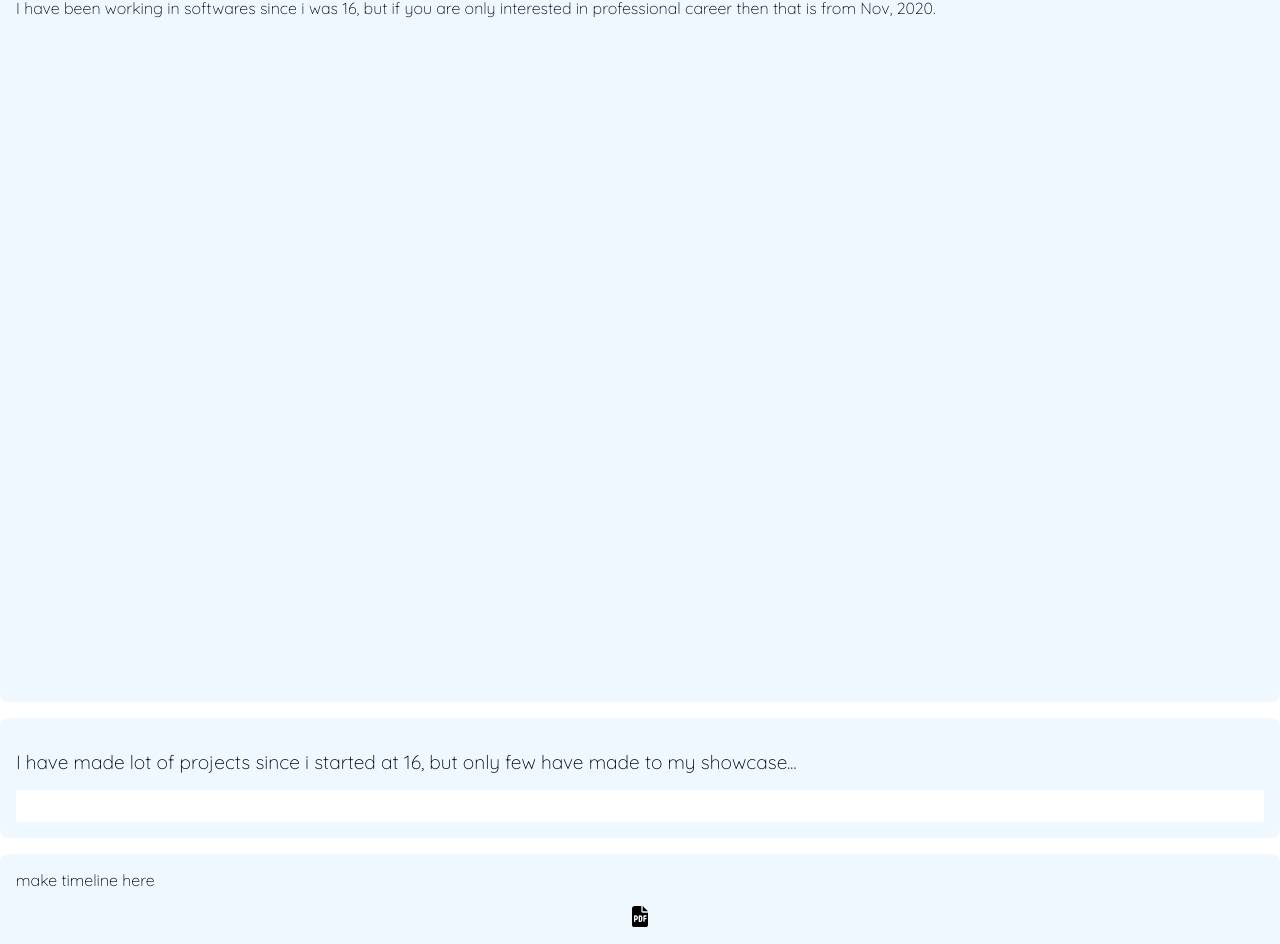
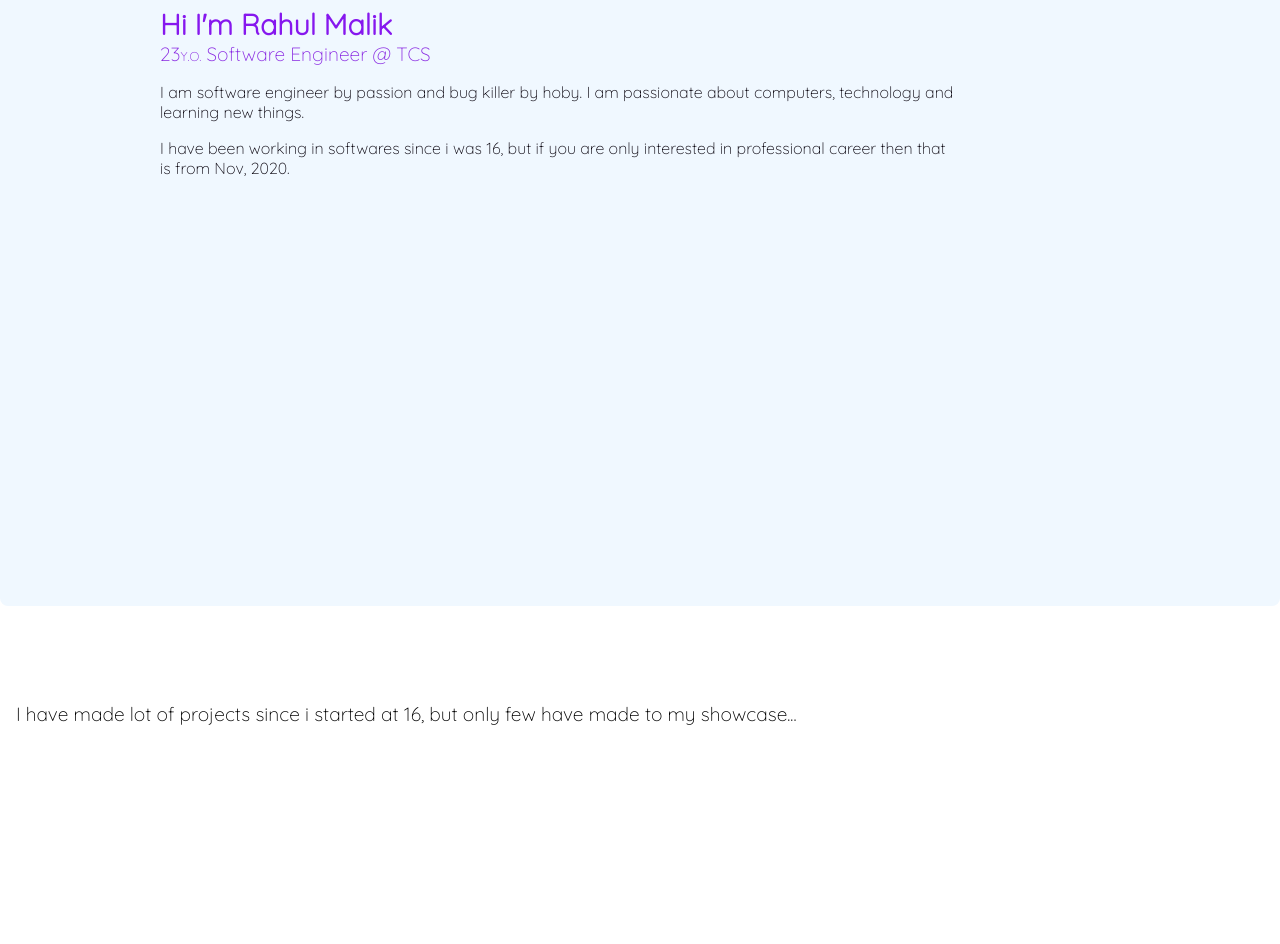
Before and after one commit to irahulmalik/MyPortfolio-new, an Angular app: page / in a window 1280 px wide. Shown: the part 200-1144 px from the top of the page. Built offline with nearby package versions, Linux system fonts and the light colour scheme.

Commit message:
1 file modified

```diff
--- a/src/app/components/home/home.component.scss
+++ b/src/app/components/home/home.component.scss
@@ -193,7 +193,6 @@ a {
   }
 }
 
-
 @media (min-width: 750px) {
   .container {
     margin: 0;
@@ -213,7 +212,7 @@ a {
             margin: 0 1rem;
             font-size: 1.5rem;
           }
-          .link-line{
+          .link-line {
             font-size: 1.5rem;
           }
         }
@@ -230,10 +229,12 @@ a {
         background-color: aliceblue;
         padding: 1rem 1rem;
         border-radius: 8px;
-        min-height: 100vh;
+        min-height: 88vh;
+        padding-left: 10rem;
         h1 {
           font-size: 1.8rem;
           margin: 0;
+          margin-top: min(15vh, 15rem);
           padding: 0;
           color: rgb(134, 23, 238);
         }
@@ -251,6 +252,7 @@ a {
         p {
           // margin: 0;
           // padding:0;
+          max-width: 50rem;
           font-size: 1rem;
           // font-weight: 300;
           color: rgb(9, 4, 14);
@@ -258,11 +260,13 @@ a {
       }
       .projects {
         margin: 0;
-        margin-top: 1rem;
-        background-color: aliceblue;
+        // margin-top: 1rem;
+        background-color: white;
         padding: 1rem 1rem;
         border-radius: 8px;
+        min-height: 100vh;
         h2 {
+          margin-top: 10vh;
           font-size: 1.2rem;
           font-weight: 350;
           color: rgb(0, 0, 0);
@@ -279,6 +283,7 @@ a {
         background-color: aliceblue;
         padding: 1rem 1rem;
         border-radius: 8px;
+        min-height: 100vh;
         .doc {
           width: auto;
           //here will be icon for pdf
@@ -300,6 +305,7 @@ a {
         background-color: aliceblue;
         padding: 1rem 1rem;
         border-radius: 8px;
+        min-height: 100vh;
         h2 {
           margin: 0;
           padding: 0;
```
